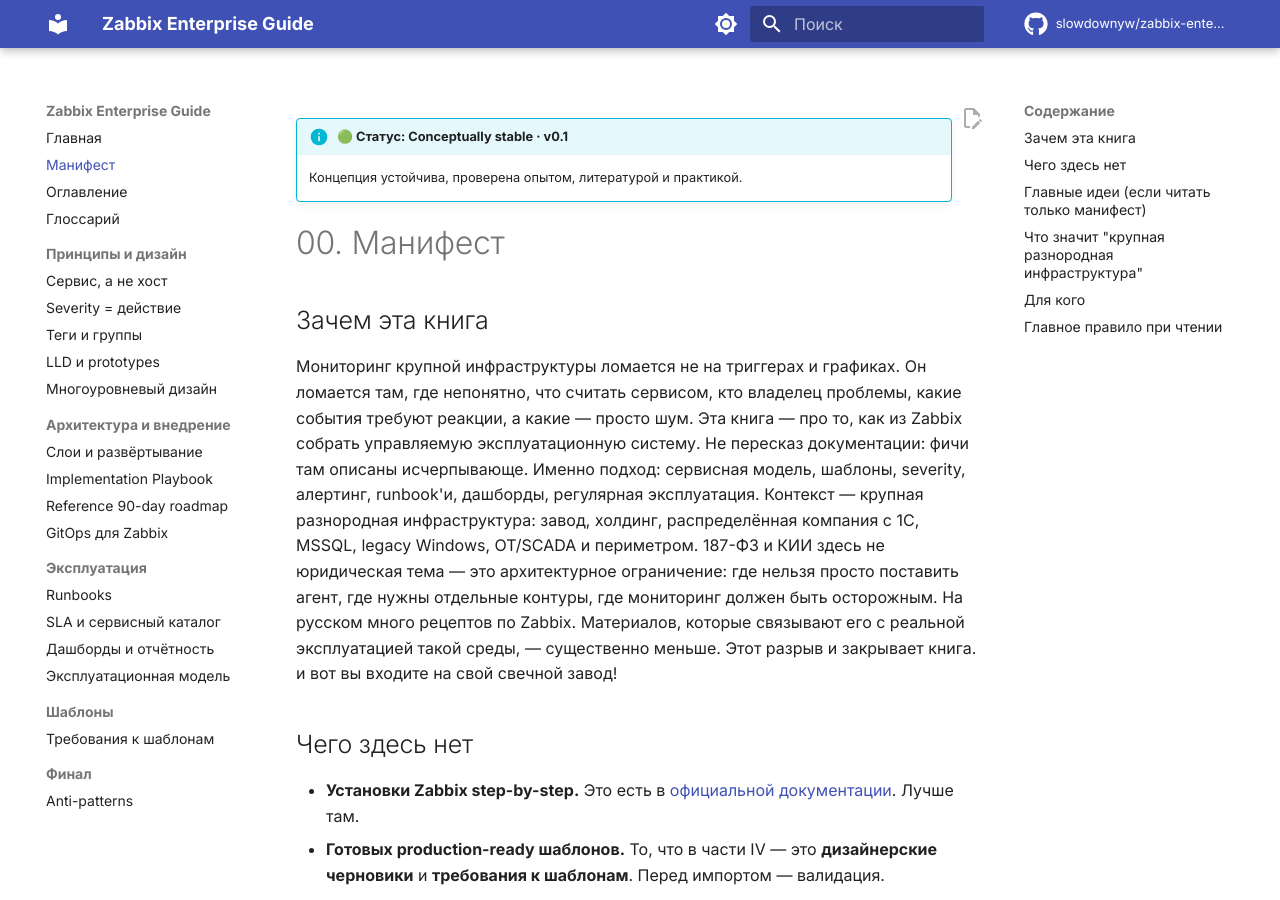
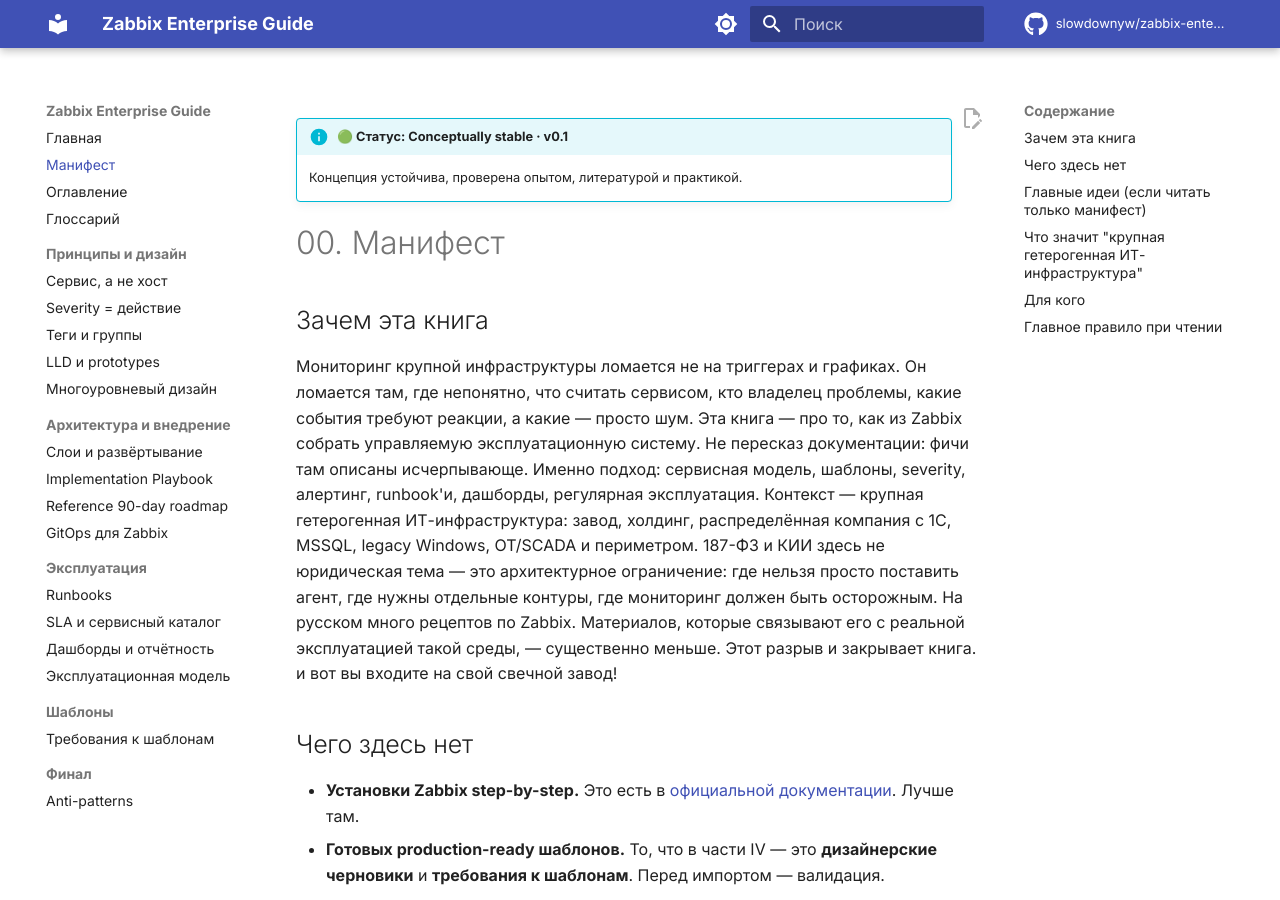
Before and after one commit to slowdownyw/zabbix-enterprise-guide, an MkDocs documentation site: the page built from docs/00_manifesto.md, in a window 1280 px wide and 900 px high. Built offline with MkDocs 1.6.1 and Material for MkDocs 9.7.7, drawn with Linux system fonts in a browser that asks for light colours; comment, search, counter and statistics services are not loaded; some of the changed text lies outside the part shown.

Commit message:
alpha-v03-terminology

```diff
--- a/docs/00_manifesto.md
+++ b/docs/00_manifesto.md
@@ -8,7 +8,7 @@
 
 Мониторинг крупной инфраструктуры ломается не на триггерах и графиках. Он ломается там, где непонятно, что считать сервисом, кто владелец проблемы, какие события требуют реакции, а какие — просто шум.
 Эта книга — про то, как из Zabbix собрать управляемую эксплуатационную систему. Не пересказ документации: фичи там описаны исчерпывающе. Именно подход: сервисная модель, шаблоны, severity, алертинг, runbook'и, дашборды, регулярная эксплуатация.
-Контекст — крупная разнородная инфраструктура: завод, холдинг, распределённая компания с 1С, MSSQL, legacy Windows, OT/SCADA и периметром. 187-ФЗ и КИИ здесь не юридическая тема — это архитектурное ограничение: где нельзя просто поставить агент, где нужны отдельные контуры, где мониторинг должен быть осторожным.
+Контекст — крупная гетерогенная ИТ-инфраструктура: завод, холдинг, распределённая компания с 1С, MSSQL, legacy Windows, OT/SCADA и периметром. 187-ФЗ и КИИ здесь не юридическая тема — это архитектурное ограничение: где нельзя просто поставить агент, где нужны отдельные контуры, где мониторинг должен быть осторожным.
 На русском много рецептов по Zabbix. Материалов, которые связывают его с реальной эксплуатацией такой среды, — существенно меньше. Этот разрыв и закрывает книга.
 и вот вы входите на свой свечной завод!
 
@@ -42,7 +42,7 @@
 **7. Read-only месяц в начале проекта.**
 Когда заходите в чужой Zabbix — не правите триггеры "пока есть время". Не ставите агенты "посмотреть". Сначала **понять**, потом проектировать.
 
-## Что значит "крупная разнородная инфраструктура"
+## Что значит "крупная гетерогенная ИТ-инфраструктура"
 
 Условный портрет:
 
```
Also changed, not shown: docs/07_implementation_roadmap.md (+1 -1 lines), examples/decisions/adr-004-template-composition-model.md (+1 -1 lines).
